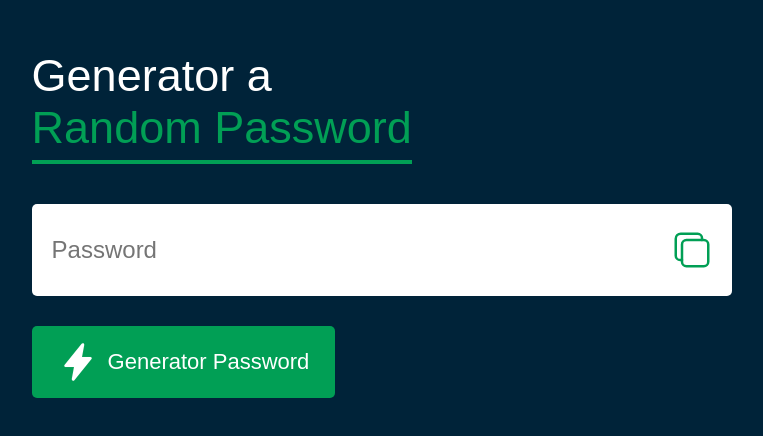
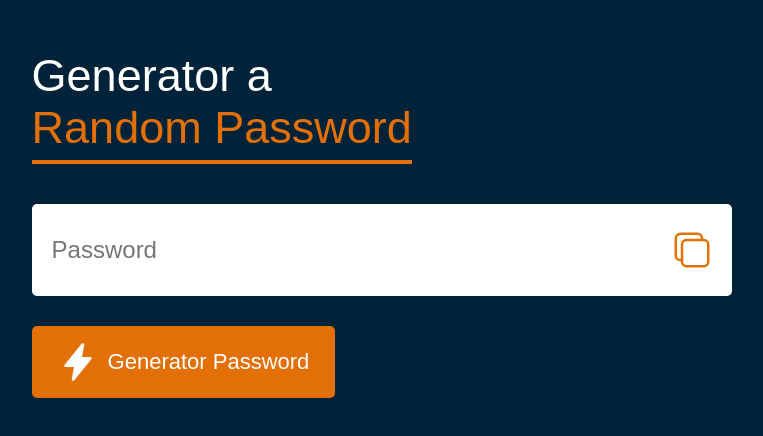
Before and after one commit to Felicien1992/My-Random-Password-Project, a plain HTML site: page index.html in a window 1280 px wide. Shown: the part 104-540 px from the top of the page, without its empty margins (122-885 px from the left). Drawn offline with nearby package versions, Linux system fonts and the light colour scheme.

Commit message:
I Changed Color from green color to #e27006 color

```diff
--- a/style/style.css
+++ b/style/style.css
@@ -35,15 +35,15 @@ body {
 }
 
 .container h1 span {
-    color: #019f55;
-    border-bottom: 4px solid #019f55;
+    color: #e27006;
+    border-bottom: 4px solid #e27006;
     padding-bottom: 7px;
 }
 
 .ion {
     font-size: 40px;
     cursor: pointer;
-    color: #019f55;
+    color: #e27006;
 }
 
 .display input {
@@ -61,7 +61,7 @@ body {
 .container button {
     border: 0;
     outline: 0;
-    background: #019f55;
+    background: #e27006;
     color: #fff;
     font-size: 22px;
     font-weight: 300;
```
